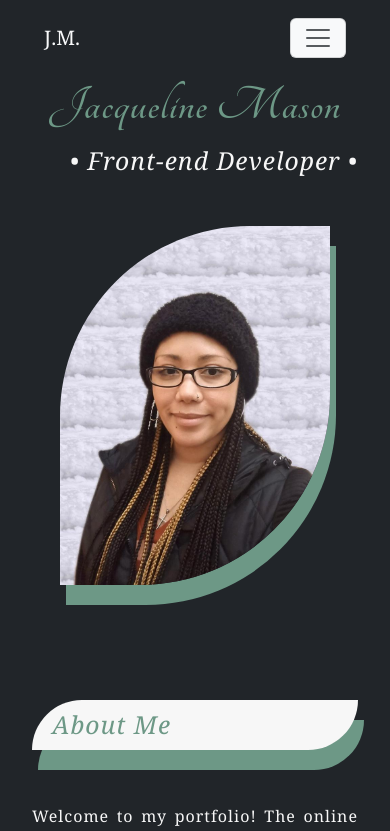
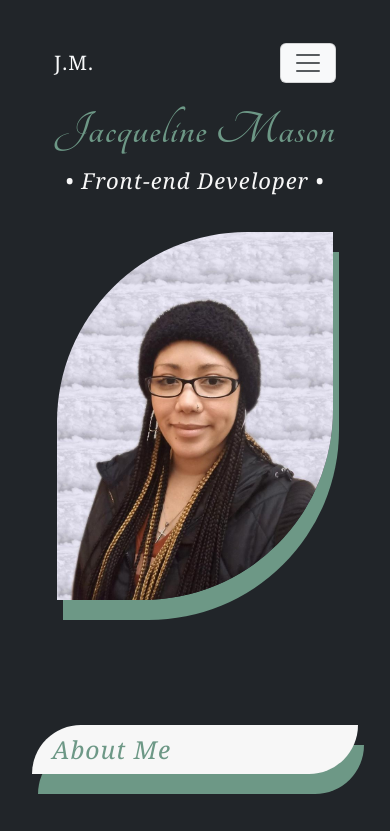
Before and after one commit to rookiebehaviour/superb-portfolio-react, a React (Create React App) app: page / in a window 390 px wide. Shown: the top 831 px of the page. Built offline with nearby package versions, Linux system fonts and the light colour scheme.

Commit message:
Updated home page layout

```diff
--- a/src/Home.css
+++ b/src/Home.css
@@ -1,22 +1,31 @@
 .Home .name {
   font-family: var(--h1-font-family);
-  font-size: 85px;
+  font-size: 95px;
   font-weight: bold;
   color: var(--secondary-color);
-  text-align: center;
+  text-align: left;
+  padding: 80px 0 20px 0;
   margin: 0;
+  line-height: 1;
 }
 
 .Home .title {
-  text-align: right;
+  text-align: left;
   font-style: italic;
   margin-bottom: 15px;
+  line-height: 2;
+}
+
+.Home .two-column-grid {
+  display: grid;
+  grid-template-columns: 1fr 1fr;
+  gap: 10px;
 }
 
 .Home .pic {
   display: block;
   margin: 0 auto;
-  width: 300px;
+  max-width: 425px;
 }
 
 .Home .pic img {
@@ -26,10 +35,22 @@
   border-bottom-right-radius: 190px;
 }
 
+.Home a:hover {
+  text-decoration: underline;
+}
+
 @media (max-width: 800px) {
   .Home .name {
-    font-size: 50px;
-    padding-bottom: 10px;
+    font-size: 48px;
+    padding: 10px 0;
+    text-align: center;
+  }
+
+  .Home .title {
+    font-size: 22px;
+    text-align: center;
+    margin-bottom: 0;
+    line-height: 1.5;
   }
 
   .Home p {
@@ -37,15 +58,9 @@
     text-align: justify;
   }
 
-  .Home h1,
-  .Home h2 {
-    text-align: center;
-    margin: 0;
-  }
-
   .Home .pic {
     display: block;
-    max-width: 100%;
+    max-width: 350px;
     padding: 15px;
   }
 
@@ -54,4 +69,11 @@
     display: block;
     margin: 0 auto;
   }
+
+  .Home .two-column-grid {
+    display: grid;
+    grid-template-columns: 1fr;
+    gap: 0;
+    padding: 10px;
+  }
 }
--- a/src/Home.js
+++ b/src/Home.js
@@ -5,6 +5,9 @@ import ProfilePic from "./Profile-pic.jpg";
 export default function Home() {
   return (
     <div className="Home">
+      <section id="home">
+        <div className="two-column-grid">
+          <div className="navbar-title-grid">
             <nav class="navbar navbar-expand-md bg-body-transparent navbar justify-content-end">
               <div class="container-fluid">
                 <a class="navbar-brand text-light" href="/">
@@ -50,11 +53,12 @@ export default function Home() {
               </div>
             </nav>
 
-      <section id="home">
             <h1 className="name">Jacqueline Mason</h1>
             <h2 className="title animate__animated animate__rotateInDownLeft">
               • Front-end Developer •
             </h2>
+          </div>
+
           <div className="pic">
             <img
               src={ProfilePic}
@@ -62,6 +66,7 @@ export default function Home() {
               className="img-fluid profile-pic"
             />
           </div>
+        </div>
       </section>
     </div>
   );
```
Lines whose indentation alone changed are shown as unchanged.
